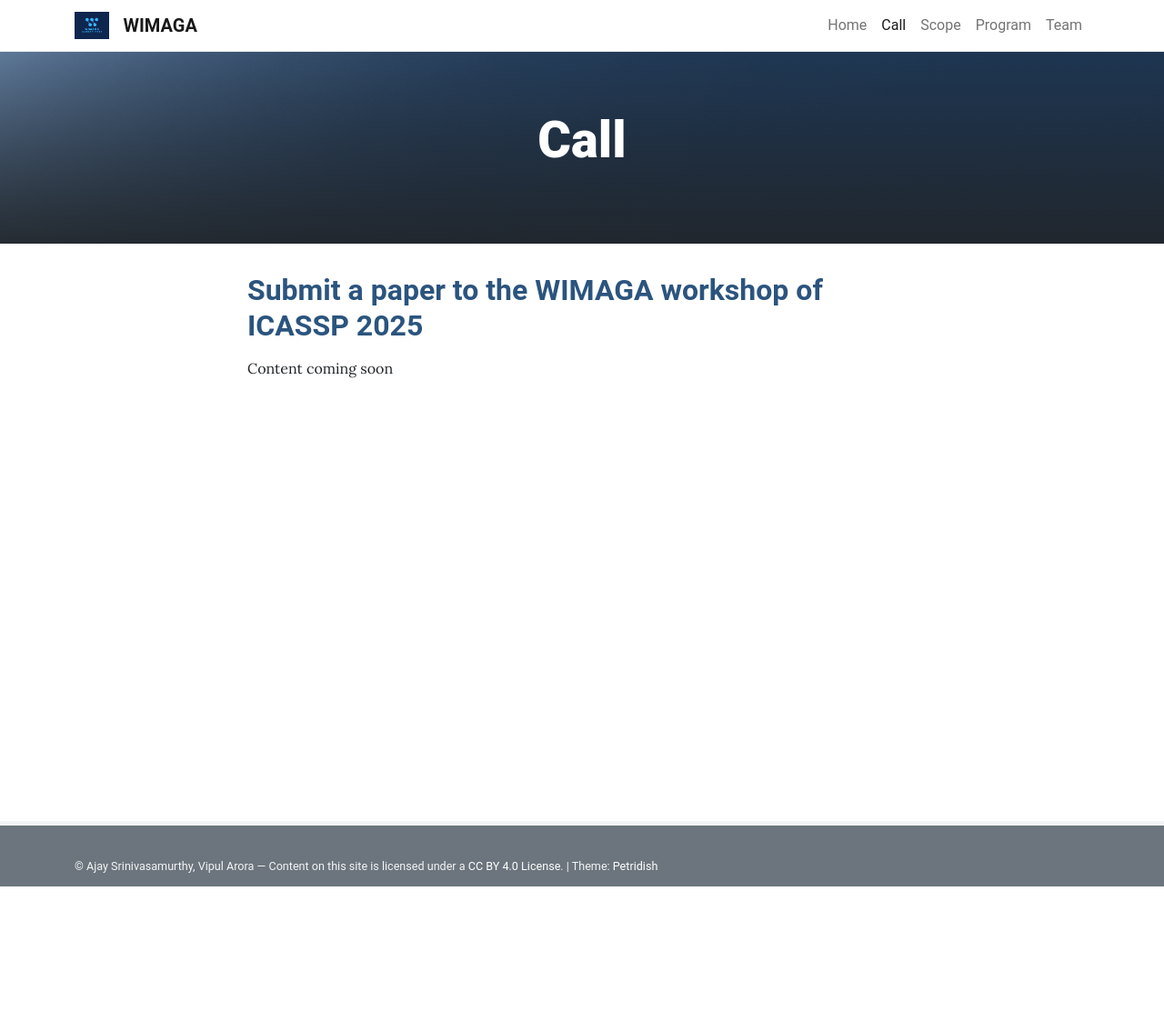
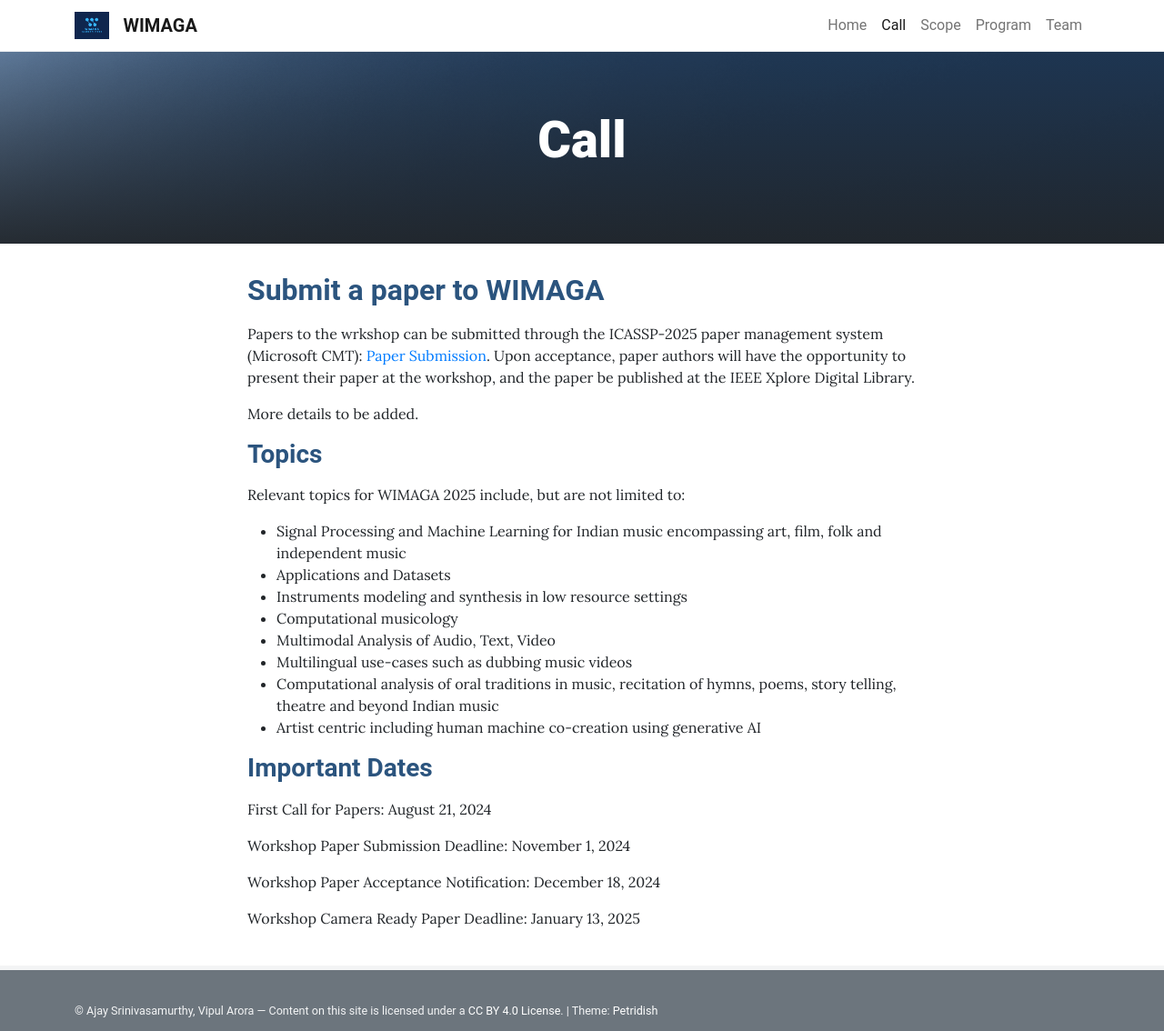
Before and after one commit to WIMAGA/wimaga.github.io, a Jekyll site: the page built from pages/call.md, in a window 1280 px wide. Shown: the whole page at 91% size. Built offline with Jekyll 4.4.1, drawn with Linux system fonts in a browser that asks for light colours; before the commit the page ends 975 px from its top, so only the background shows below that.

Commit message:
Update call.md

```diff
--- a/pages/call.md
+++ b/pages/call.md
@@ -4,5 +4,31 @@ background: /assets/theme/images/bckg.png
 permalink: /call/
 ---
 
-## **<span style="color:#2B547E">Submit a paper to the WIMAGA workshop of ICASSP 2025</span>**
-Content coming soon
+## **<span style="color:#2B547E">Submit a paper to WIMAGA </span>**
+
+Papers to the wrkshop can be submitted through the ICASSP-2025 paper management system (Microsoft CMT): [Paper Submission](TBA). Upon acceptance, paper authors will have the opportunity to present their paper at the workshop, and the paper be published at the IEEE Xplore Digital Library.
+
+More details to be added.
+
+### **<span style="color:#2B547E">Topics</span>**
+
+Relevant topics for WIMAGA 2025 include, but are not limited to:
+
+- Signal Processing and Machine Learning for Indian music encompassing art, film, folk and independent music
+- Applications and Datasets
+- Instruments modeling and synthesis in low resource settings
+- Computational musicology
+- Multimodal Analysis of Audio, Text, Video
+- Multilingual use-cases such as dubbing music videos
+- Computational analysis of oral traditions in music, recitation of hymns, poems, story telling, theatre and beyond Indian music
+- Artist centric including human machine co-creation using generative AI
+
+### **<span style="color:#2B547E">Important Dates</span>**
+
+First Call for Papers: August 21, 2024
+
+Workshop Paper Submission Deadline: November 1, 2024
+
+Workshop Paper Acceptance Notification: December 18, 2024
+
+Workshop Camera Ready Paper Deadline: January 13, 2025
```
